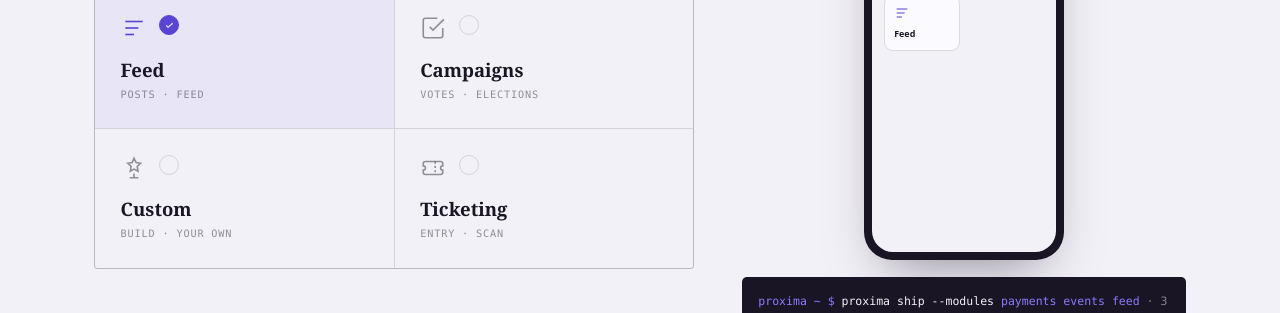
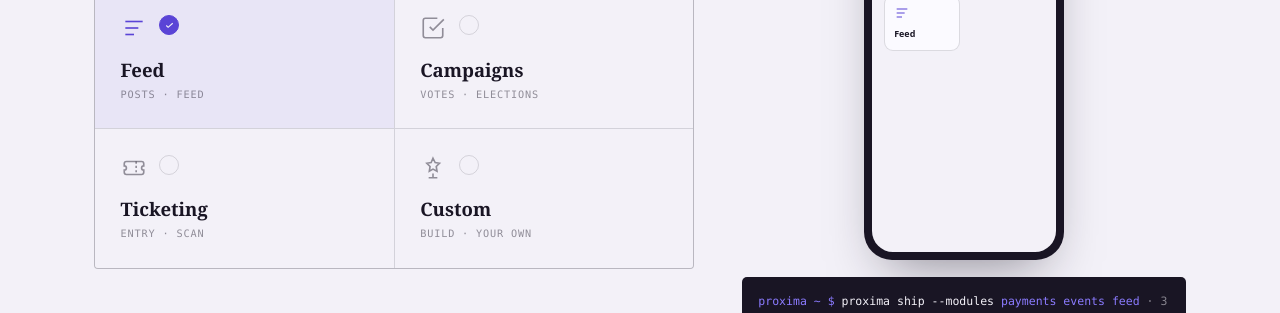
Before and after one commit to ProximApp/proximapp-showcase, a Next.js app: page /en in a window 1280 px wide. Shown: the part 3600-3913 px from the top of the page. Built offline with nearby package versions, Linux system fonts and the light colour scheme.

Commit message:
feat: put custom at the end in ship grid

```diff
--- a/src/components/showcase-page.tsx
+++ b/src/components/showcase-page.tsx
@@ -112,26 +112,26 @@ export default function HomePage() {
   }[] = [
     { key: "payments" },
     { key: "events" },
-      { key: "feed" },
+    { key: "feed" },
     { key: "campaigns" },
+    { key: "ticketing" },
     { key: "custom" },
-      { key: "ticketing" },
   ];
   const order: ModKey[] = [
     "payments",
     "events",
     "feed",
     "campaigns",
+    "ticketing",
     "custom",
-    "ticketing",
   ];
   const previewTiles: ModKey[] = [
     "payments",
     "events",
     "feed",
     "campaigns",
+    "ticketing",
     "custom",
-       "ticketing",
   ];
   const [selected, setSelected] = React.useState<Set<ModKey>>(
     () => new Set<ModKey>(["payments", "events", "feed"])
```
